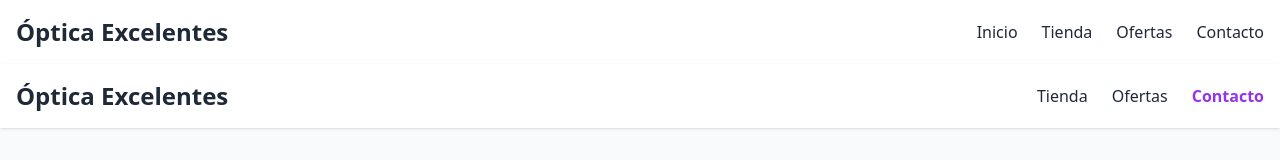
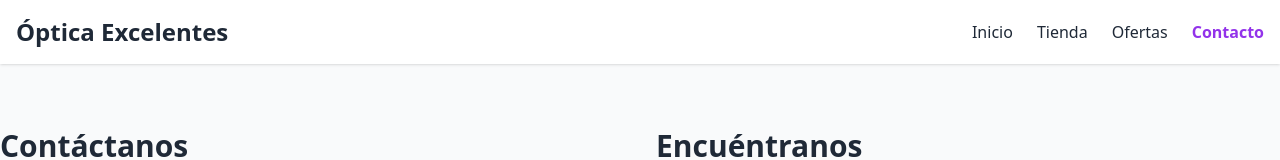
Before and after one commit to Jona07ldu/prueba, a plain HTML site: page contacto.html in a window 1280 px wide. Shown: the top 160 px of the page. Drawn offline with nearby package versions, Linux system fonts and the light colour scheme.

Commit message:
Update contacto.html

```diff
--- a/contacto.html
+++ b/contacto.html
@@ -1,4 +1,3 @@
-<!-- CONTACTO: contacto.html -->
 <!DOCTYPE html>
 <html lang="es">
 <head>
@@ -10,26 +9,13 @@
 </head>
 <body class="bg-gray-50 text-gray-800">
 
-    <header class="bg-white shadow">
-        <div class="container mx-auto flex items-center justify-between p-4">
-          <h1 class="text-2xl font-bold">Óptica Excelentes</h1>
-          <nav>
-            <ul class="flex space-x-6">
-              <li><a href="index.html"      class="hover:text-purple-600">Inicio</a></li>
-              <li><a href="tienda.html"     class="hover:text-purple-600">Tienda</a></li>
-              <li><a href="ofertas.html"    class="hover:text-purple-600">Ofertas</a></li>
-              <li><a href="contacto.html"   class="hover:text-purple-600">Contacto</a></li>
-            </ul>
-          </nav>
-        </div>
-      </header>
-
-  <!-- Header -->
+  <!-- Header único con navegación -->
   <header class="bg-white shadow">
     <div class="container mx-auto flex items-center justify-between p-4">
       <h1 class="text-2xl font-bold">Óptica Excelentes</h1>
       <nav>
         <ul class="flex space-x-6">
+          <li><a href="index.html" class="hover:text-purple-600">Inicio</a></li>
           <li><a href="tienda.html" class="hover:text-purple-600">Tienda</a></li>
           <li><a href="ofertas.html" class="hover:text-purple-600">Ofertas</a></li>
           <li><a href="contacto.html" class="text-purple-600 font-semibold">Contacto</a></li>
```
